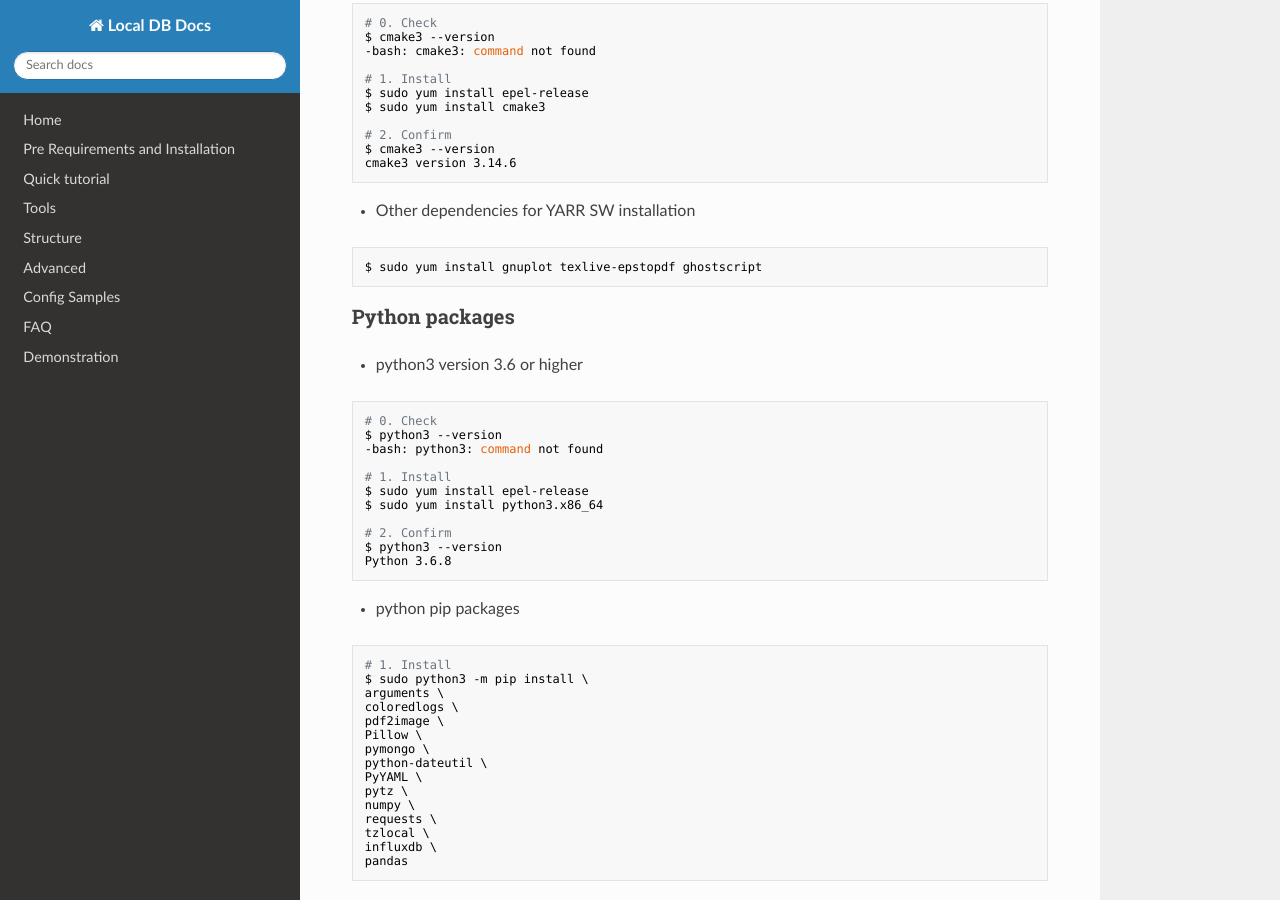
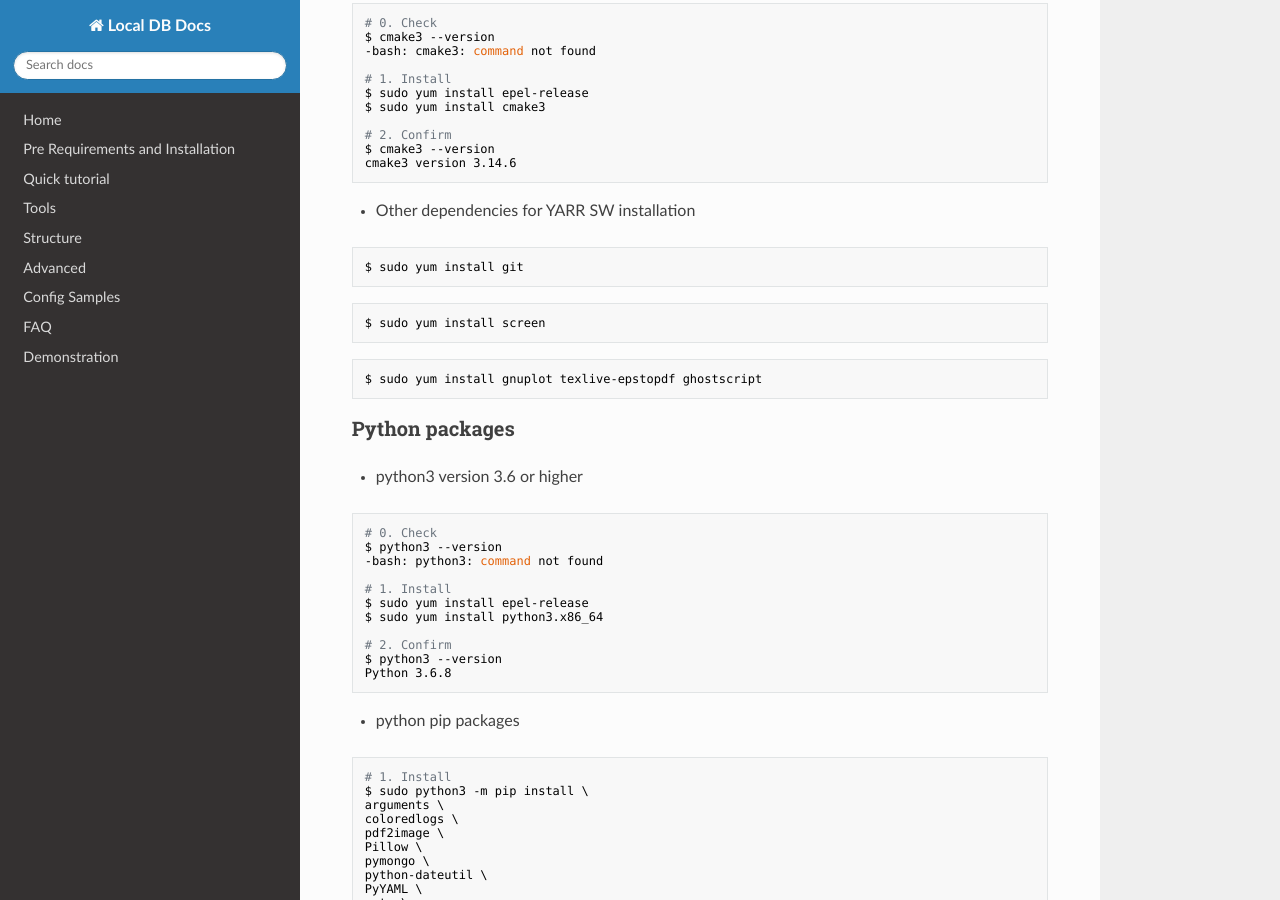
Before and after one commit to jlab-hep/localdb-docs, an MkDocs documentation site: the page built from docs/manual-install.md, in a window 1280 px wide and 900 px high, scrolled down 713 px. Built offline with MkDocs 1.6.1, drawn with Linux system fonts in a browser that asks for light colours; nearby versions of some CDN libraries; old or Windows-style settings are respelled for this version of MkDocs; some of the changed text lies outside the part shown.

Commit message:
modified requirement for yum

````diff
--- a/docs/manual-install.md
+++ b/docs/manual-install.md
@@ -44,6 +44,12 @@ cmake3 version 3.14.6
 
 - Other dependencies for YARR SW installation
 
+```bash
+$ sudo yum install git
+```
+```bash
+$ sudo yum install screen
+```
 ```bash
 $ sudo yum install gnuplot texlive-epstopdf ghostscript
 ```
@@ -134,6 +140,15 @@ $ sudo yum install cmake3
 $ cmake3 --version
 cmake3 version 3.14.6
 ```
+
+- Other dependencies
+```bash
+$ sudo yum install git
+```
+```bash
+$ sudo yum install screen
+```
+
 ### Python packages
 
 - python3 version 3.6 or higher
````
Also changed, not shown: docs/database_demonstration_flow.md (+3 -1 lines), docs/database_demonstration_influxdb.md (+2 -0 lines), docs/database_demonstration_mongodb.md (+2 -0 lines).
